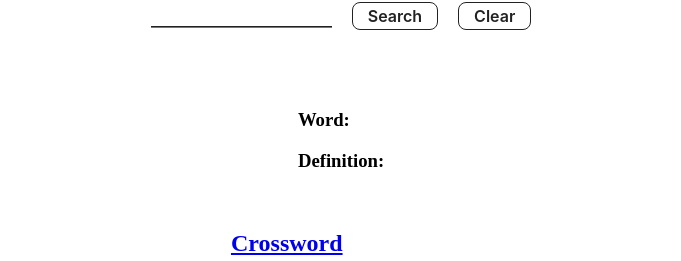
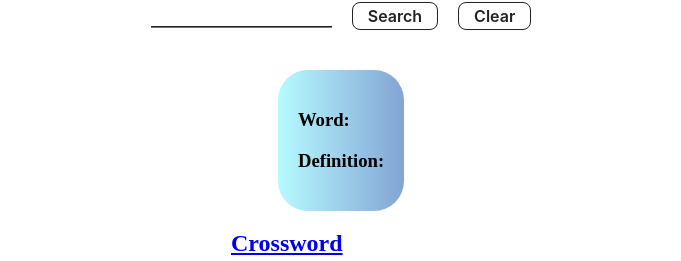
Before and after one commit to monaeman/my-dictionary-app, a React (Vite) app: page / in a window 1280 px wide. Shown: the part 175-436 px from the top of the page, without its empty margins (299-980 px from the left). Built offline with nearby package versions, Linux system fonts and the light colour scheme.

Commit message:
added css to the background color of the card

```diff
--- a/src/styles.css
+++ b/src/styles.css
@@ -71,3 +71,19 @@ input {
   cursor: not-allowed;
   opacity: 1;
 }
+
+.card {
+  color: "white";
+  border-radius: 30px;
+  background: #83a4d4; /* fallback for old browsers */
+  background: -webkit-linear-gradient(
+    to right,
+    #b6fbff,
+    #83a4d4
+  ); /* Chrome 10-25, Safari 5.1-6 */
+  background: linear-gradient(
+    to right,
+    #b6fbff,
+    #83a4d4
+  ); /* W3C, IE 10+/ Edge, Firefox 16+, Chrome 26+, Opera 12+, Safari 7+ */
+}
```
